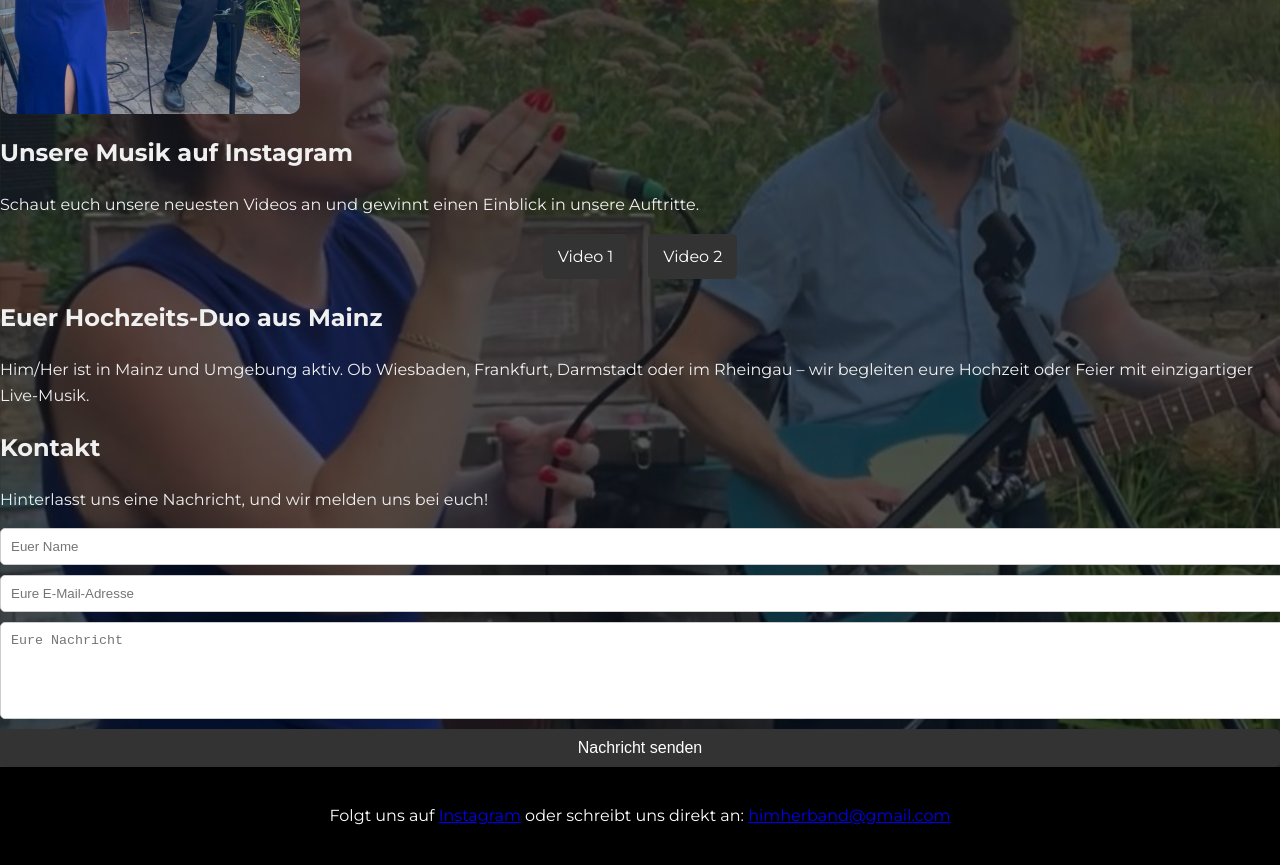
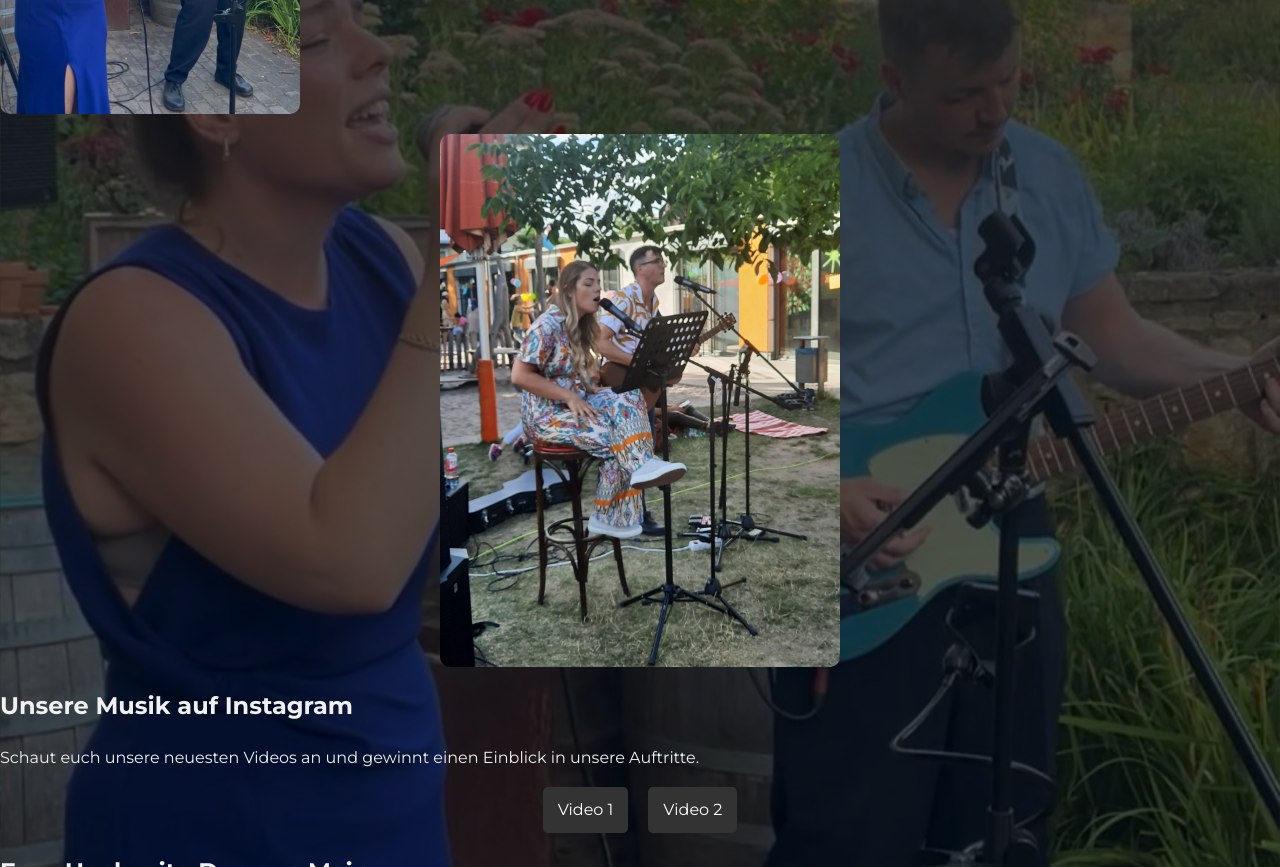
Before and after one commit to mintusstudios/himher, a plain HTML site: page index.html in a window 1280 px wide. Shown: the part 640-1507 px from the top of the page. Drawn offline with Linux system fonts and the light colour scheme.

Commit message:
Update index.html

```diff
--- a/index.html
+++ b/index.html
@@ -31,6 +31,7 @@
                 </p>
             </div>
         </div>
+        <img src="bild.jpg" alt="Him/Her bei einer Hochzeitsfeier" class="about-secondary-img">
     </section>
 
     <!-- Instagram Section -->
```
